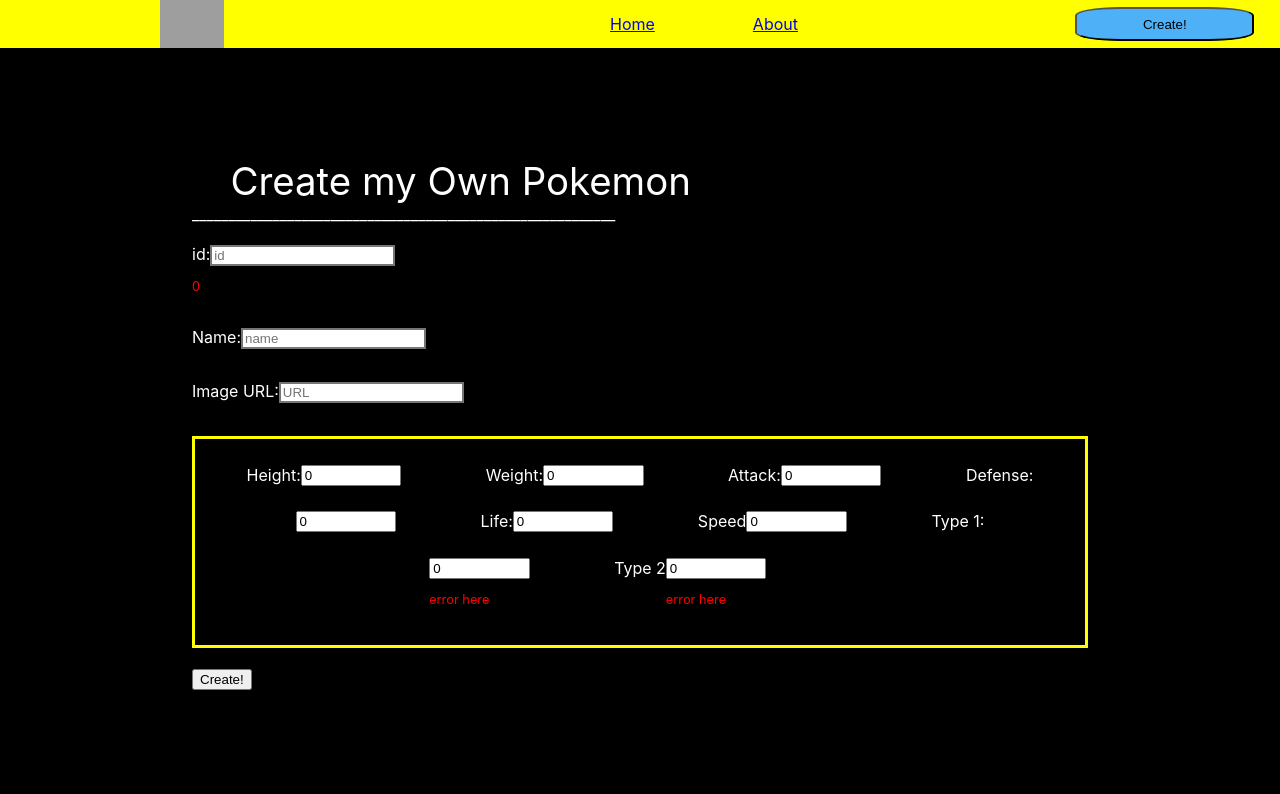
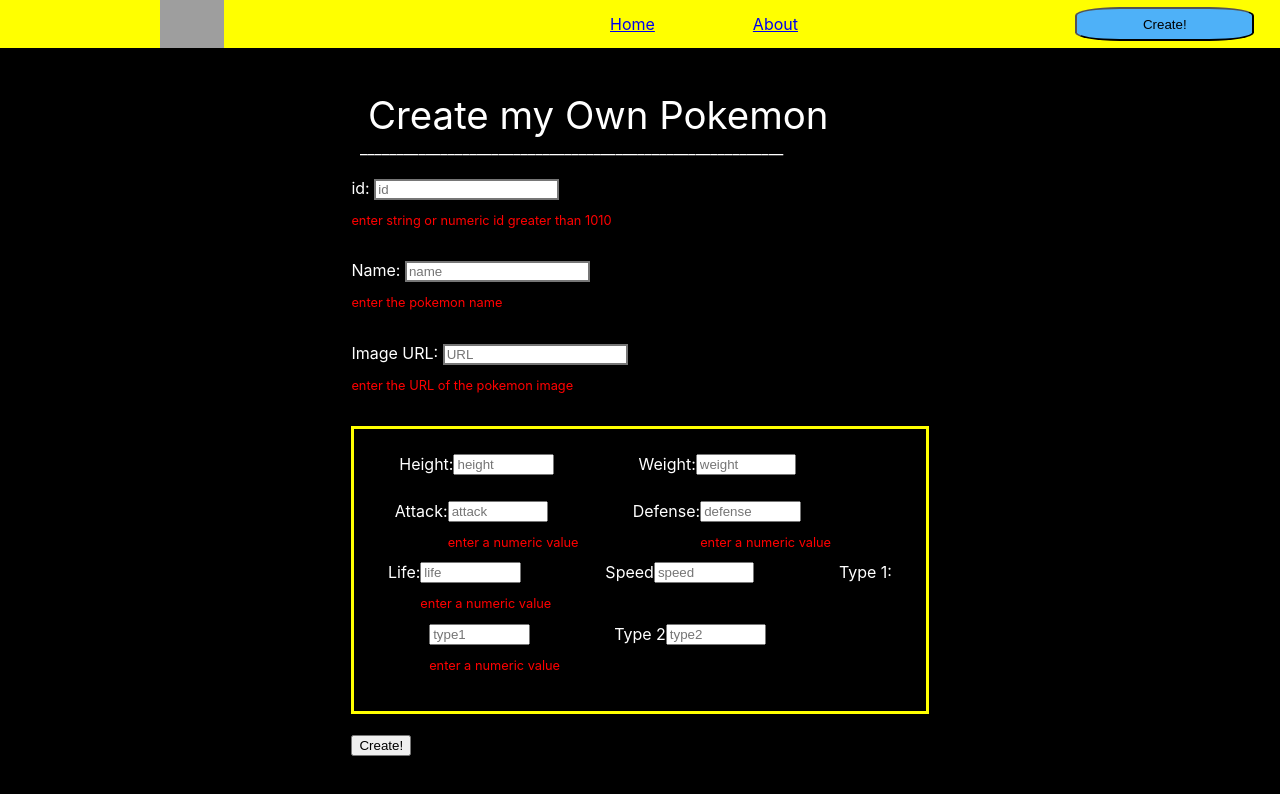
Before and after one commit to juanferjaramillo/pokemons, a React (Create React App) app in the folder client/: page /pokemon/create in a window 1280 px wide. Shown: the top 794 px of the page. Built offline with nearby package versions, Linux system fonts and the light colour scheme; grey boxes are pictures that could not be loaded.

Commit message:
form validated

```diff
--- a/client/src/components/createFrom/CreateForm.jsx
+++ b/client/src/components/createFrom/CreateForm.jsx
@@ -4,27 +4,11 @@
 import validate from "./validation";
 import { postPokemon } from "../../redux/actions";
 
-
 function CreateForm() {
-
   const dispatch = useDispatch();
 
   const [pokData, setPokData] = useState({
     id: "",
-    name: "",
-    image: "",
-    attack: 0,
-    defense: 0,
-    life: 0,
-    speed: 0,
-    height: 0,
-    weight: 0,
-    type1:0,
-    type2:0
-  });
-
-  const [errors, setErrors] = useState({
-    id: 0,
     name: "",
     image: "",
     attack: "",
@@ -33,8 +17,22 @@
     speed: "",
     height: "",
     weight: "",
-    type1:"",
-    type2:""
+    type1: "",
+    type2: "",
+  });
+
+  const [errors, setErrors] = useState({
+    id: "enter string or numeric id greater than 1010",
+    name: "enter the pokemon name",
+    image: "enter the URL of the pokemon image",
+    attack: "enter a numeric value",
+    defense: "enter a numeric value",
+    life: "enter a numeric value",
+    speed: "",
+    height: "",
+    weight: "",
+    type1: "enter a numeric value",
+    type2: "",
   });
 
   const handleInputChange = (evento) => {
@@ -42,12 +40,15 @@
       ...pokData,
       [evento.target.name]: evento.target.value,
     });
+
     const validar = validate({
+      //we feed the function with the state and the new event.targe.name, because the state takes some time to update.
       ...pokData,
       [evento.target.name]: evento.target.value,
-    });
-    //retorna un objeto de errores {username: errors:}
-    setErrors(validar);
+    }, setErrors);
+    //returns an object with errors {username: errors:}
+    //setErrors(validar);
+
   };
 
   const handleSubmitCreate = (event) => {
@@ -59,12 +60,12 @@
       image: pokData.image,
       attack: Number(pokData.attack),
       defense: Number(pokData.defense),
-      life: Number(pokData.life),
-      speed: Number(pokData.speed),
-      height: Number(pokData.height),
-      weight: Number(pokData.height),
+      life: Number(pokData.life) || 0,
+      speed: Number(pokData.speed) || 0,
+      height: Number(pokData.height) || 0,
+      weight: Number(pokData.height) || 0,
       types: [Number(pokData.type1), Number(pokData.type2)],
-      origin: "db"
+      origin: "db",
     };
     dispatch(postPokemon(newPok));
   };
@@ -86,8 +87,7 @@
           type="submit"
           onSubmit={(event) => handleSubmitCreate(event)}
         >
-
-<span className={style.text}>id:</span>
+          <span className={style.text}>id:   </span>
           <input
             className={style.inputForm}
             name="id"
@@ -99,7 +99,7 @@
           <p className={style.warning}>{errors.id}</p>
 
           <br></br>
-          <span className={style.text}>Name:</span>
+          <span className={style.text}>Name:   </span>
           <input
             className={style.inputForm}
             name="name"
@@ -111,7 +111,7 @@
           <p className={style.warning}>{errors.name}</p>
 
           <br></br>
-          <span className={style.text}>Image URL:</span>
+          <span className={style.text}>Image URL:   </span>
           <input
             className={style.inputForm}
             name="image"
@@ -120,7 +120,7 @@
             value={pokData.imageUrl}
             onChange={handleInputChange}
           ></input>
-          <p className={style.warning}>{errors.imageUrl}</p>
+          <p className={style.warning}>{errors.image}</p>
 
           <br></br>
 
@@ -213,7 +213,7 @@
                 value={pokData.type1}
                 onChange={handleInputChange}
               ></input>
-              <p className={style.warning}>error here</p>
+              <p className={style.warning}>{errors.type1}</p>
             </div>
 
             <span className={style.text}>Type 2</span>
@@ -226,7 +226,7 @@
                 value={pokData.type2}
                 onChange={handleInputChange}
               ></input>
-              <p className={style.warning}>error here</p>
+              <p className={style.warning}>{errors.type2}</p>
             </div>
           </div>
 
--- a/client/src/components/createFrom/createform.module.css
+++ b/client/src/components/createFrom/createform.module.css
@@ -12,7 +12,7 @@
     display: flex;
     justify-content: space-evenly;
     flex-direction: row;
-    width: 80%;
+    width: 85vh;
     /* background-color: aqua; */
 }
 
@@ -25,7 +25,7 @@
 
 .line {
     color: white;
-    width: 70%;
+    width: 70vh;
 }
 
 .divForm {
@@ -56,6 +56,7 @@
     border-style: solid;
     border-color: yellow;
     justify-content: center;
+    max-width:65vh;
 }
 
 .inputProperty {
--- a/client/src/components/createFrom/validation.js
+++ b/client/src/components/createFrom/validation.js
@@ -11,19 +11,23 @@
 
 const regexURL = /^(https?|ftp):\/\/[^\s/$.?#].[^\s]*$/i;
 
-const validate = (pokData) => {
+const validate = (pokData, setErrors) => {
 
   const errors = {};
-  if (!pokData.name) errors.name = "name can't be empty";
-  if (!regexURL.test(pokData.imageUrl))
-    errors.imageUrl = "image has to be an URL";
+  if (!pokData.id) errors.id = "enter string or numeric id greater than 1010"
+  if (pokData.name === "") errors.name = "enter the pokemon name"
+  if (!regexURL.test(pokData.image)) errors.image = "enter the URL of the pokemon image"
 
-  if(isNaN(pokData.attack)) errors.attack = "attack has to be a number";
-  if(isNaN(pokData.defense)) errors.defense = "attack has to be a number";
-  if(isNaN(pokData.life)) errors.life = "life has to be a number";
+  if(isNaN(pokData.attack) || pokData.attack==="") errors.attack = "enter a numeric value"
+  if(isNaN(pokData.defense) || pokData.defense==="") errors.defense = "enter a numeric value";
+  if(isNaN(pokData.life) || pokData.life === "") errors.life = "enter a numeric value";
   if(isNaN(pokData.speed)) errors.speed = "speed has to be a number";
   if(isNaN(pokData.height)) errors.height = "height has to be a number";
   if(isNaN(pokData.weight)) errors.weight = "weight has to be a number";
+  if(isNaN(pokData.type1) || pokData.type1==="") errors.type1 = "enter a numeric value";
+  if(isNaN(pokData.type2)) errors.weight = "type has to be a number";
+
+  setErrors(errors)
 
   return errors;
 };
```
Also changed, not shown: 1 other file (tests, documents, lock files or other folders).
